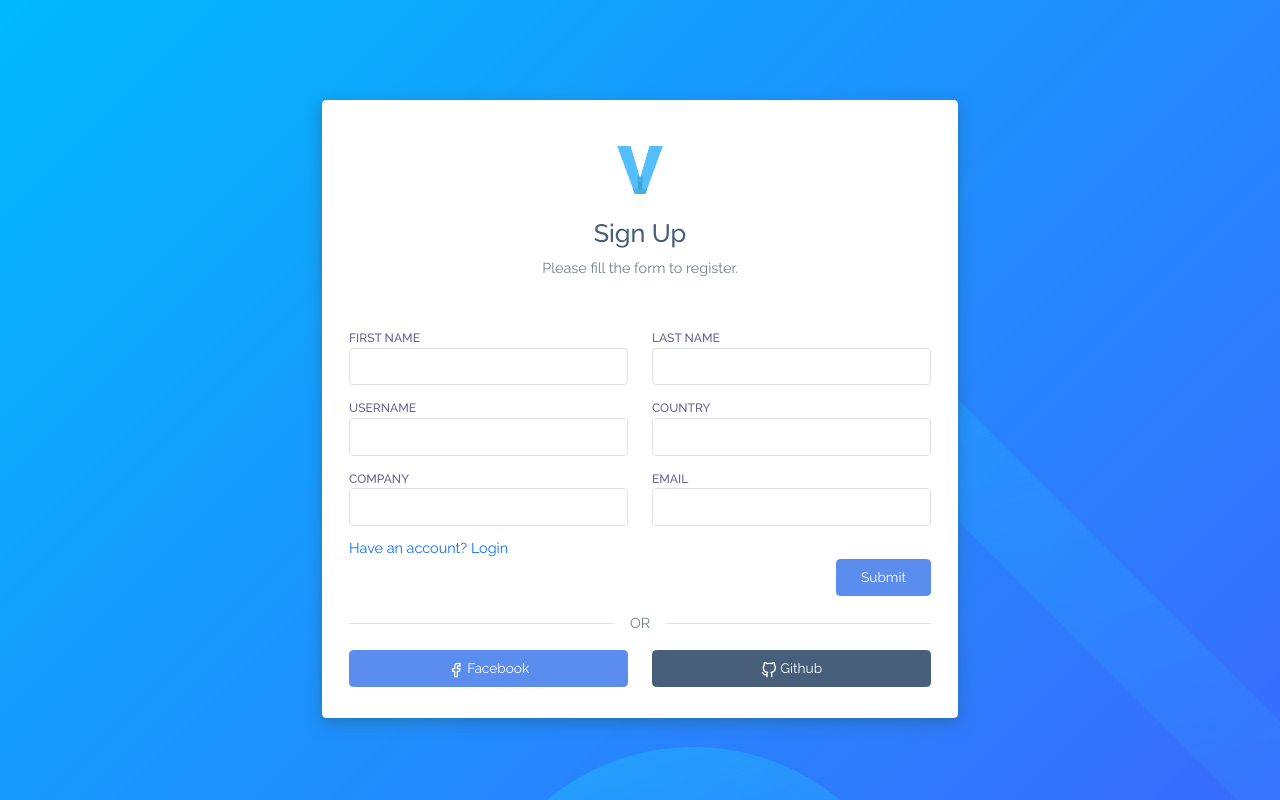
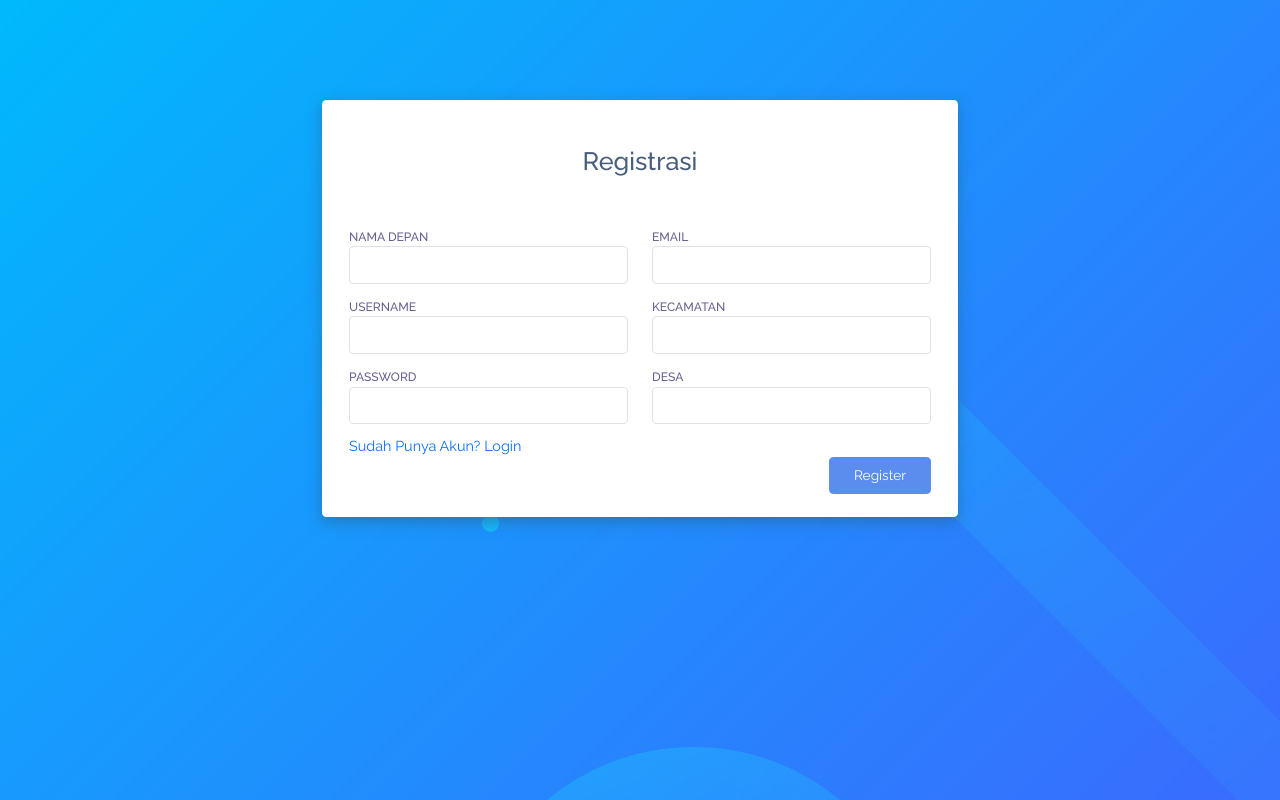
Before and after one commit to Arysxx/PBL2, a CodeIgniter 4 app: template app/Views/authPage/auth-register.php in a window 1280 px wide. Run offline with PHP 8.4 and a stand-in for CodeIgniter, Linux system fonts and the light colour scheme; the template is opened without the code that fills it, so the values that code supplies are empty; some libraries are stand-ins or nearby versions.

Commit message:
[auth-views] => memperbaiki tampilan login,register

```diff
--- a/app/Config/Routes.php
+++ b/app/Config/Routes.php
@@ -12,5 +12,5 @@ $routes->get('/home', 'Home::home');
 
 
 // Routing authorization
-// $routes->get('/login', 'AuthController::index');
-// $routes->get('/register', 'AuthController::register');
+$routes->get('/login', 'AuthController::index');
+$routes->get('/register', 'AuthController::register');
--- a/app/Views/adminPage/index.php
+++ b/app/Views/adminPage/index.php
@@ -320,7 +320,7 @@
                                             <th>Nama</th>
                                             <th>NIK</th>
                                             <th>No. HP</th>
-                                            <th>Desa</th>
+                                            <th>Jenis Surat</th>
                                             <th>Status</th>
                                         </tr>
                                     </thead>
--- a/app/Views/authPage/auth-register.php
+++ b/app/Views/authPage/auth-register.php
@@ -4,11 +4,11 @@
 <head>
     <meta charset="UTF-8">
     <meta name="viewport" content="width=device-width, initial-scale=1.0">
-    <title>Sign up - Voler Admin Dashboard</title>
-    <link rel="stylesheet" href="assets/css/bootstrap.css">
+    <title>Sign up</title>
+    <link rel="stylesheet" href="<?= base_url('assets/css/bootstrap.css') ?>">
 
-    <link rel="shortcut icon" href="assets/images/favicon.svg" type="image/x-icon">
-    <link rel="stylesheet" href="assets/css/app.css">
+    <link rel="shortcut icon" href="<?= base_url('assets/images/favicon.svg') ?>" type="image/x-icon">
+    <link rel="stylesheet" href="<?= base_url('assets/css/app.css') ?>">
 </head>
 
 <body>
@@ -20,22 +20,21 @@
             <div class="card pt-4">
                 <div class="card-body">
                     <div class="text-center mb-5">
-                        <img src="assets/images/favicon.svg" height="48" class='mb-4'>
-                        <h3>Sign Up</h3>
-                        <p>Please fill the form to register.</p>
+                        <!-- <img src="assets/images/favicon.svg" height="48" class='mb-4'> -->
+                        <h3>Registrasi</h3>
                     </div>
                     <form action="index.html">
                         <div class="row">
                             <div class="col-md-6 col-12">
                                 <div class="form-group">
-                                    <label for="first-name-column">First Name</label>
+                                    <label for="first-name-column">Nama Depan</label>
                                     <input type="text" id="first-name-column" class="form-control"  name="fname-column">
                                 </div>
                             </div>
                             <div class="col-md-6 col-12">
                                 <div class="form-group">
-                                    <label for="last-name-column">Last Name</label>
-                                    <input type="text" id="last-name-column" class="form-control"  name="lname-column">
+                                    <label for="email-id-column">Email</label>
+                                    <input type="email" id="email-id-column" class="form-control" name="email-id-column">
                                 </div>
                             </div>
                             <div class="col-md-6 col-12">
@@ -46,40 +45,29 @@
                             </div>
                             <div class="col-md-6 col-12">
                                 <div class="form-group">
-                                    <label for="country-floating">Country</label>
+                                    <label for="country-floating">Kecamatan</label>
                                     <input type="text" id="country-floating" class="form-control" name="country-floating">
                                 </div>
                             </div>
                             <div class="col-md-6 col-12">
                                 <div class="form-group">
-                                    <label for="company-column">Company</label>
-                                    <input type="text" id="company-column" class="form-control" name="company-column">
+                                    <label for="last-name-column">Password</label>
+                                    <input type="password" id="last-name-column" class="form-control"  name="password">
                                 </div>
                             </div>
                             <div class="col-md-6 col-12">
                                 <div class="form-group">
-                                    <label for="email-id-column">Email</label>
-                                    <input type="email" id="email-id-column" class="form-control" name="email-id-column">
+                                    <label for="company-column">Desa</label>
+                                    <input type="text" id="company-column" class="form-control" name="company-column">
                                 </div>
                             </div>
                         </diV>
 
-                                <a href="auth-login.html">Have an account? Login</a>
+                                <a href="<?= base_url('login') ?>">Sudah Punya Akun? Login</a>
                         <div class="clearfix">
-                            <button class="btn btn-primary float-right">Submit</button>
+                            <button class="btn btn-primary float-right">Register</button>
                         </div>
                     </form>
-                    <div class="divider">
-                        <div class="divider-text">OR</div>
-                    </div>
-                    <div class="row">
-                        <div class="col-sm-6">
-                            <button class="btn btn-block mb-2 btn-primary"><i data-feather="facebook"></i> Facebook</button>
-                        </div>
-                        <div class="col-sm-6">
-                            <button class="btn btn-block mb-2 btn-secondary"><i data-feather="github"></i> Github</button>
-                        </div>
-                    </div>
                 </div>
             </div>
         </div>
```
Also changed, not shown: app/Views/authPage/auth-login.php (+4 -4 lines).
